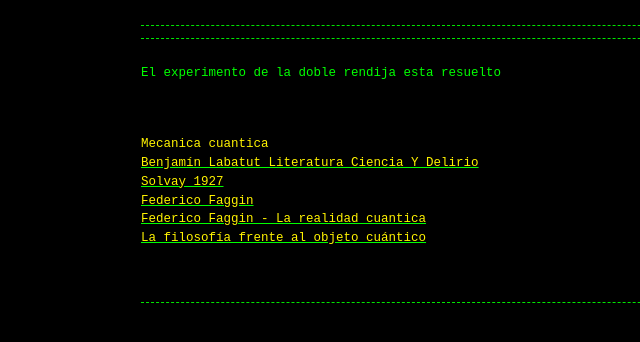
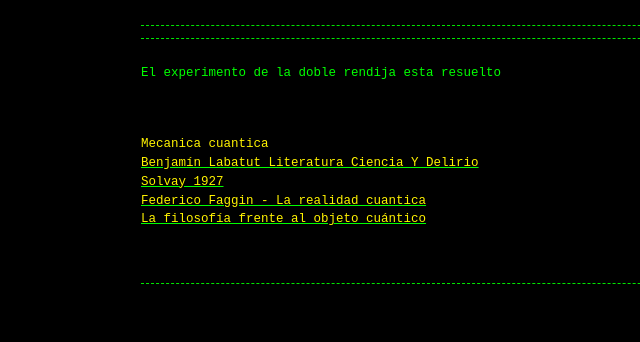
Before and after one commit to Guerrillaradio/doble_rendija, a Jekyll site: the page built from index.md, in a window 1280 px wide. Shown: the top 342 px of the page, without its empty margins (199-839 px from the left). Built offline with Jekyll 4.4.1, drawn with Linux system fonts in a browser that asks for light colours; our own code applies the rules of GitHub Pages for plain Markdown files.

Commit message:
Update index.md

```diff
--- a/index.md
+++ b/index.md
@@ -4,6 +4,5 @@
 <div><font color="#fff300">Mecanica cuantica</font></div><div></div><div><font color="#fff300"> </font><font color="#fff300"> </font></div>
 <a href="https://archive.org/details/btg-talks-benjamin-labatut-literatura-ciencia-y-delirio_202505"><div><font color="#fff300">Benjamín Labatut Literatura Ciencia Y Delirio</font></div><div></div><div><font color="#fff300"> </font><font color="#fff300"> </font></div>
 <a href="https://www.bbc.com/mundo/articles/cmm9vdndzdeo"><div><font color="#fff300">Solvay 1927</font></div><div></div><div><font color="#fff300"> </font><font color="#fff300"> </font></div>
-<a href="https://www.youtube.com/watch?v=ITPdqqHo2c4&t=37s"><div><font color="#fff300">Federico Faggin</font></div><div></div><div><font color="#fff300"> </font><font color="#fff300"> </font></div>
 <a href="https://archive.org/details/federico-faggin-la-realidad-cuantica"><div><font color="#fff300">Federico Faggin - La realidad cuantica</font></div><div></div><div><font color="#fff300"> </font><font color="#fff300"> </font></div>
 <a href="https://www.scielo.org.mx/scielo.php?script=sci_arttext&pid=S1870-35422017000200107"><div><font color="#fff300">La filosofía frente al objeto cuántico</font></div><div></div><div><font color="#fff300"> </font><font color="#fff300"> </font></div></a>
```
